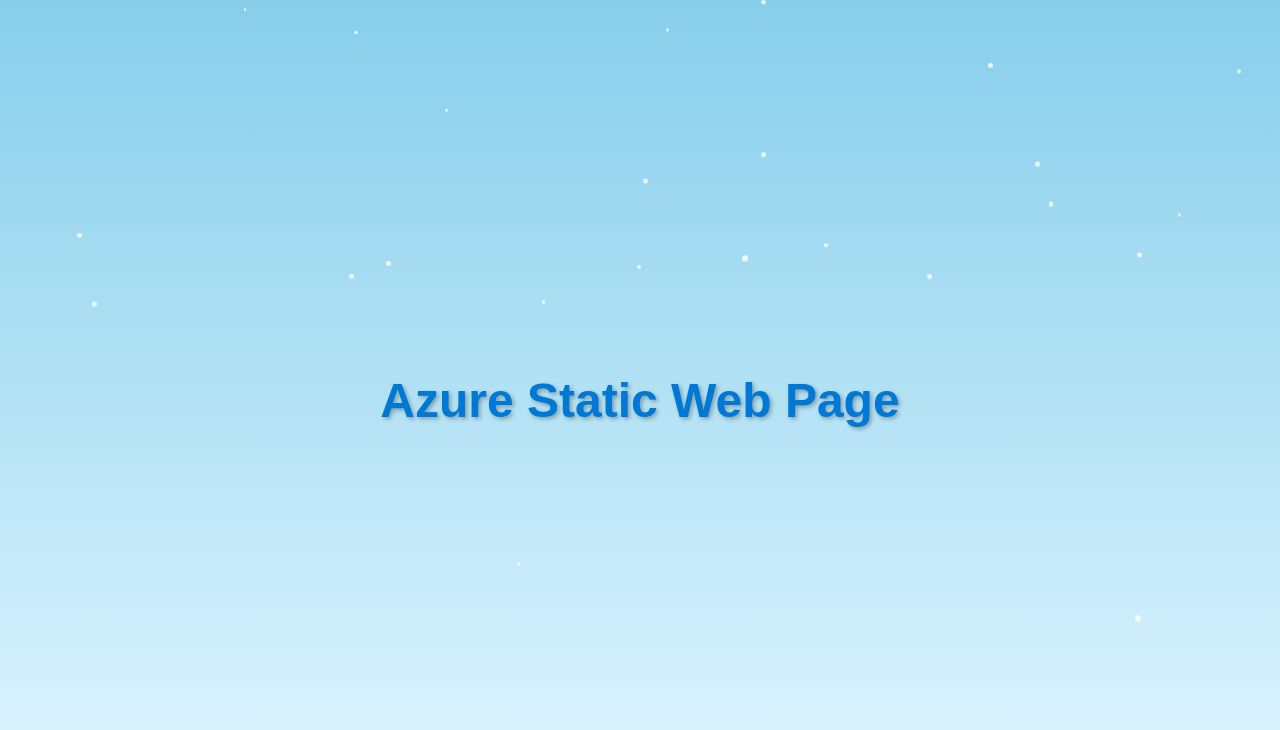
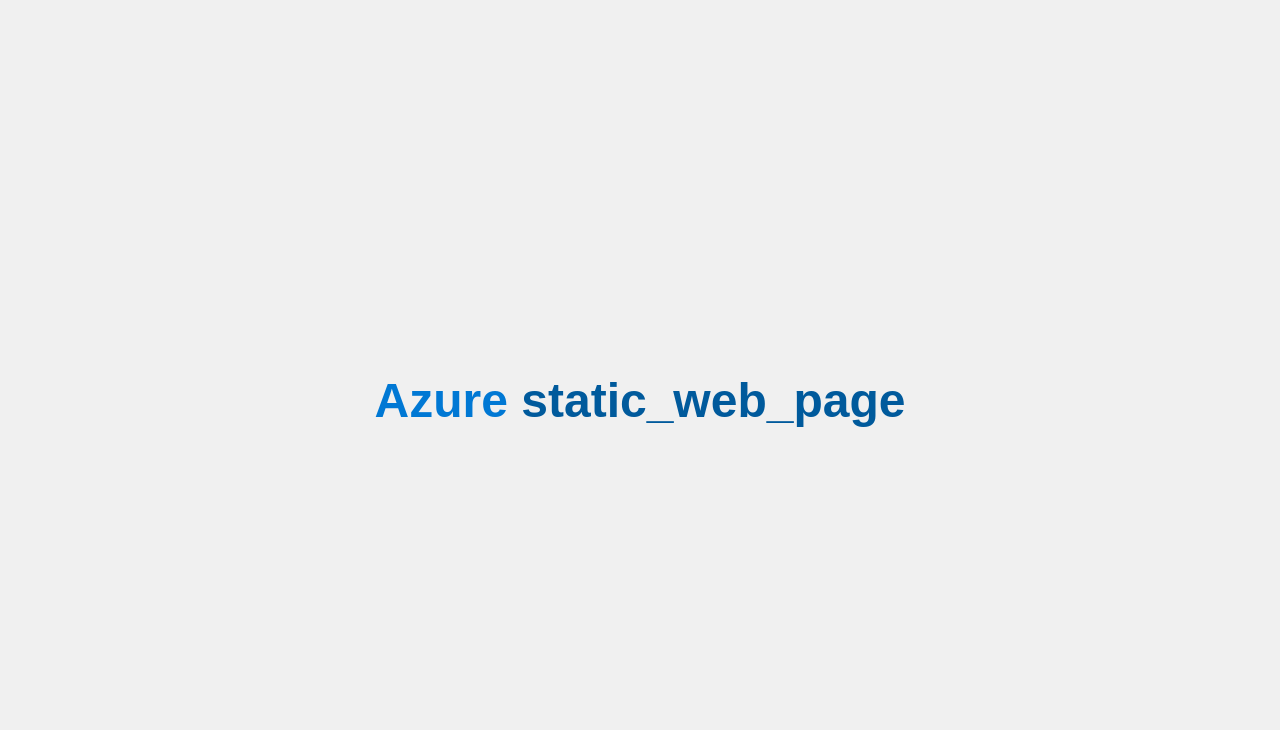
Before and after one commit to zenitsu93/static_web_page, a website: page src/index.html in a window 1280 px wide. Drawn offline with Linux system fonts and the light colour scheme.

Commit message:
Update index.html

```diff
--- a/src/index.html
+++ b/src/index.html
@@ -1,75 +1,29 @@
 <!DOCTYPE html>
-<html lang="en">
+<html lang="fr">
 <head>
     <meta charset="UTF-8">
     <title>Azure Static Web Page</title>
     <style>
         body {
-            margin: 0;
-            overflow: hidden;
-            background: linear-gradient(to bottom, #87CEEB, #E0F6FF);
-            height: 100vh;
             display: flex;
             justify-content: center;
             align-items: center;
-            font-family: 'Arial', sans-serif;
-        }
-        .snowflake {
-            position: absolute;
-            background-color: white;
-            border-radius: 50%;
-            pointer-events: none;
-            opacity: 0.8;
+            height: 100vh;
+            margin: 0;
+            font-family: Arial, sans-serif;
+            background-color: #f0f0f0;
         }
         h1 {
+            font-size: 3rem;
             color: #0078D4;
-            font-size: 3rem;
-            text-shadow: 2px 2px 4px rgba(0,0,0,0.3);
-            z-index: 10;
+        }
+        strong {
+            font-weight: bold;
+            color: #005A9C;
         }
     </style>
 </head>
 <body>
-    <h1>Azure Static Web Page</h1>
-    <script>
-        function createSnowflake() {
-            const snowflake = document.createElement('div');
-            snowflake.classList.add('snowflake');
-
-            // Random size between 2 and 6 pixels
-            const size = Math.random() * 4 + 2;
-            snowflake.style.width = `${size}px`;
-            snowflake.style.height = `${size}px`;
-
-            // Random horizontal start position
-            snowflake.style.left = `${Math.random() * window.innerWidth}px`;
-            snowflake.style.top = '-10px';
-
-            document.body.appendChild(snowflake);
-
-            // Animation
-            const animationDuration = Math.random() * 10 + 5;
-            snowflake.animate([
-                { transform: 'translateY(0px)' },
-                { transform: `translateY(${window.innerHeight + 10}px)` }
-            ], {
-                duration: animationDuration * 1000,
-                easing: 'linear'
-            });
-
-            // Remove snowflake after animation
-            setTimeout(() => {
-                document.body.removeChild(snowflake);
-            }, animationDuration * 1000);
-        }
-
-        // Create snowflakes periodically
-        function snowfall() {
-            createSnowflake();
-        }
-
-        // Start snowfall
-        setInterval(snowfall, 200);
-    </script>
+    <h1>Azure <strong>static_web_page</strong></h1>
 </body>
 </html>
```
